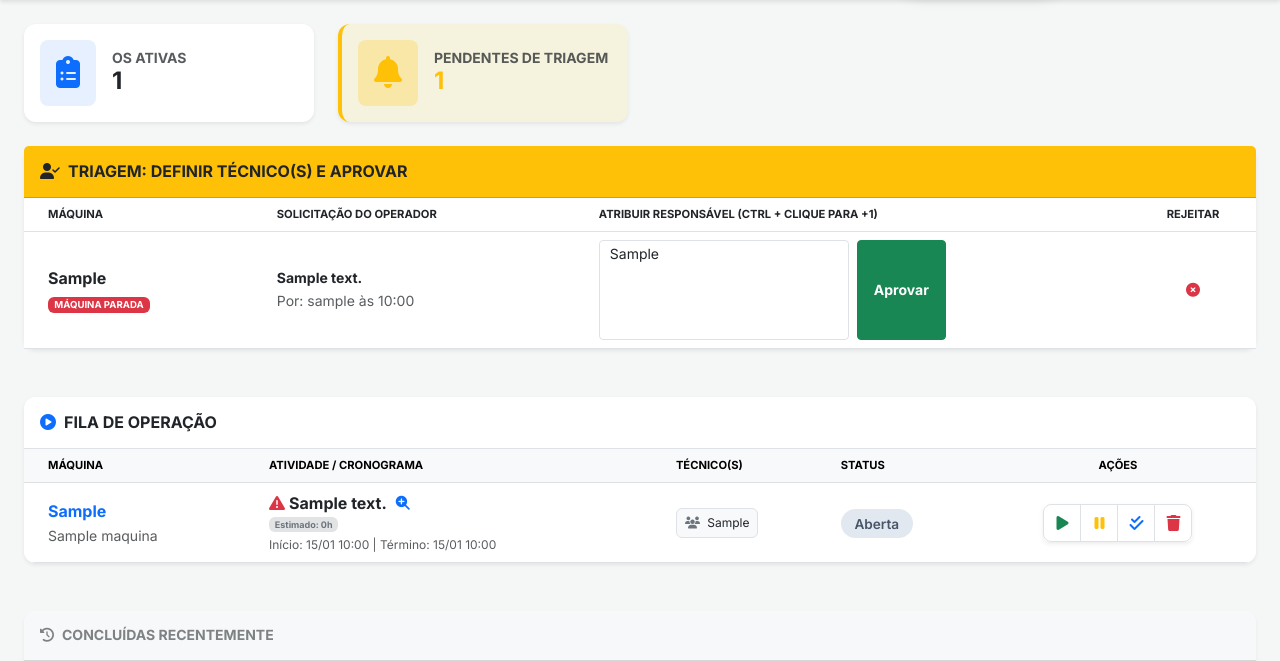
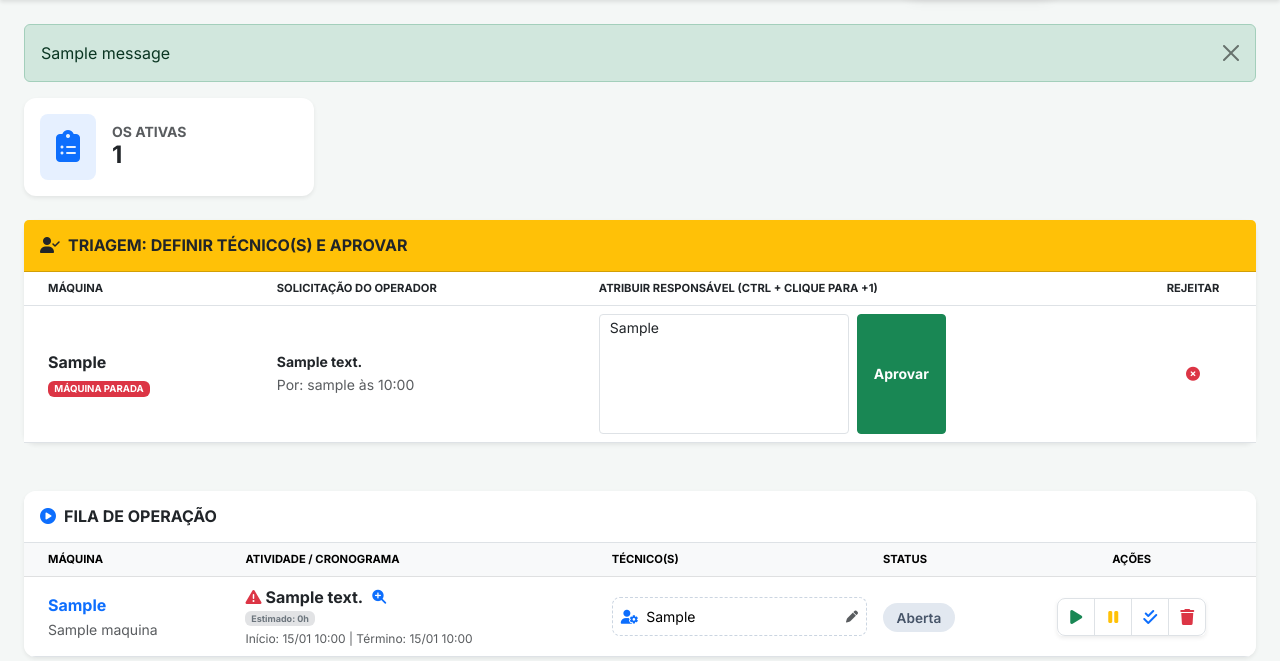
Before and after one commit to zuckalez0-oss/PCM-prototipo, a Django app: page / in a window 1280 px wide. Shown: the part 56-717 px from the top of the page. Run offline with Django 5.2, Linux system fonts and the light colour scheme; a user stored in the database is signed in; tables that the repository leaves empty hold one stand-in row (values such as "Sample post"); one stand-in notice (Sample message) is shown; some libraries are stand-ins or nearby versions.

Commit message:
Att, atribuir tecnicos.

```diff
--- a/assets/templates/assets/lista_ativos.html
+++ b/assets/templates/assets/lista_ativos.html
@@ -29,9 +29,12 @@
         .section-label { font-size: 0.75rem; font-weight: 700; color: #6c757d; text-transform: uppercase; letter-spacing: 0.5px; margin-bottom: 8px; display: block; }
         .w-fit { width: fit-content; }
 
-        /* Estilo para seletores múltiplos */
-        select[multiple] { height: 100px !important; }
+        select[multiple] { height: 120px !important; }
         .motivo-pausa-box { font-size: 0.75rem; color: #b45309; background: #fffbeb; padding: 4px 8px; border-radius: 4px; margin-top: 5px; border-left: 3px solid #f59e0b; }
+
+        /* Novo estilo para o botão de troca de técnico */
+        .btn-tecnico-edit { background: #fff; border: 1px dashed #cbd5e1; transition: all 0.2s; text-align: left; width: 100%; padding: 8px; border-radius: 8px; }
+        .btn-tecnico-edit:hover { background: #f8fafc; border-color: #3b82f6; }
     </style>
 </head>
 <body>
@@ -63,6 +66,15 @@
 
     <div class="container-fluid px-4">
 
+        {% if messages %}
+            {% for message in messages %}
+                <div class="alert alert-{{ message.tags }} alert-dismissible fade show" role="alert">
+                    {{ message }}
+                    <button type="button" class="btn-close" data-bs-dismiss="alert"></button>
+                </div>
+            {% endfor %}
+        {% endif %}
+
         <div class="row mb-4">
             <div class="col-md-3">
                 <div class="card p-3 d-flex flex-row align-items-center h-100 shadow-sm border-0">
@@ -72,18 +84,6 @@
                     <div>
                         <h6 class="text-muted mb-0 small fw-bold">OS ATIVAS</h6>
                         <h4 class="fw-bold mb-0">{{ atividades|length }}</h4>
-                    </div>
-                </div>
-            </div>
-
-            <div class="col-md-3">
-                <div class="card p-3 d-flex flex-row align-items-center h-100 shadow-sm border-0 {% if chamados_pendentes %}border-start border-warning border-4 bg-warning bg-opacity-10{% endif %}">
-                    <div class="bg-warning bg-opacity-25 p-3 rounded-3 me-3 text-warning">
-                        <i class="fas fa-bell fa-2x"></i>
-                    </div>
-                    <div>
-                        <h6 class="text-muted mb-0 small fw-bold text-uppercase">Pendentes de Triagem</h6>
-                        <h4 class="fw-bold mb-0 text-warning">{{ chamados_pendentes|length }}</h4>
                     </div>
                 </div>
             </div>
@@ -149,7 +149,7 @@
                         <tr class="small text-muted" style="font-size: 0.7rem;">
                             <th class="ps-4">MÁQUINA</th>
                             <th>ATIVIDADE / CRONOGRAMA</th>
-                            <th>TÉCNICO(S)</th>
+                            <th style="min-width: 180px;">TÉCNICO(S)</th>
                             <th>STATUS</th>
                             <th class="text-center">AÇÕES</th>
                         </tr>
@@ -175,14 +175,18 @@
                                 </div>
                             </td>
                             <td>
-                                <span class="badge bg-light text-dark border p-2 fw-normal">
-                                    <i class="fas fa-users me-1 text-secondary"></i>
-                                    {% for colab in atividade.colaboradores.all %}
-                                        {{ colab.first_name|default:colab.username }}{% if not forloop.last %}, {% endif %}
-                                    {% empty %}
-                                        <span class="text-danger fw-bold italic">Sem Técnico</span>
-                                    {% endfor %}
-                                </span>
+                                <button class="btn-tecnico-edit d-flex align-items-center justify-content-between"
+                                        data-bs-toggle="modal" data-bs-target="#modalTecnicos{{ atividade.id }}">
+                                    <div class="small">
+                                        <i class="fas fa-user-gear me-1 text-primary"></i>
+                                        {% for colab in atividade.colaboradores.all %}
+                                            {{ colab.first_name|default:colab.username }}{% if not forloop.last %}, {% endif %}
+                                        {% empty %}
+                                            <span class="text-danger fw-bold">Sem Técnico</span>
+                                        {% endfor %}
+                                    </div>
+                                    <i class="fas fa-pen fa-xs text-muted"></i>
+                                </button>
                             </td>
                             <td>
                                 <div id="status-container-{{ atividade.id }}">
@@ -199,18 +203,14 @@
                             <td class="text-center">
                                 <div class="btn-group shadow-sm">
                                     <button class="btn btn-action" hx-post="{% url 'alterar_status' atividade.id 'executando' %}" hx-target="#status-badge-{{ atividade.id }}" hx-swap="outerHTML" onclick="setTimeout(()=>location.reload(), 500)"><i class="fas fa-play text-success"></i></button>
-
                                     <button class="btn btn-action" data-bs-toggle="modal" data-bs-target="#modalPausa{{ atividade.id }}">
                                         <i class="fas fa-pause text-warning"></i>
                                     </button>
-
                                     <button class="btn btn-action text-primary" onclick="setTimeout(()=>location.reload(), 500)" hx-post="{% url 'alterar_status' atividade.id 'finalizada' %}" hx-target="#status-badge-{{ atividade.id }}"><i class="fas fa-check-double"></i></button>
                                     <button class="btn btn-action text-danger" data-bs-toggle="modal" data-bs-target="#modalCancela{{ atividade.id }}"><i class="fas fa-trash"></i></button>
                                 </div>
                             </td>
                         </tr>
-                        {% empty %}
-                        <tr><td colspan="5" class="text-center py-5 text-muted">Nenhuma atividade pendente.</td></tr>
                         {% endfor %}
                     </tbody>
                 </table>
@@ -258,6 +258,33 @@
     </div>
 
     {% for atividade in atividades %}
+    <div class="modal fade" id="modalTecnicos{{ atividade.id }}" tabindex="-1">
+        <div class="modal-dialog modal-dialog-centered">
+            <form action="{% url 'atribuir_tecnicos' atividade.id %}" method="post" class="modal-content border-0 shadow">
+                {% csrf_token %}
+                <div class="modal-header bg-primary text-white">
+                    <h6 class="modal-title fw-bold">EDITAR EQUIPE - OS #{{ atividade.id }}</h6>
+                    <button type="button" class="btn-close btn-close-white" data-bs-dismiss="modal"></button>
+                </div>
+                <div class="modal-body p-4">
+                    <label class="section-label">Selecione o(s) Técnico(s) (Segure CTRL para +1)</label>
+                    <select name="tecnicos" class="form-select" multiple required style="height: 150px;">
+                        {% for t in tecnicos %}
+                            <option value="{{ t.id }}" {% if t in atividade.colaboradores.all %}selected{% endif %}>
+                                {{ t.first_name|default:t.username }}
+                            </option>
+                        {% endfor %}
+                    </select>
+                    <small class="text-muted mt-2 d-block">Dica: Selecione novamente todos os técnicos que trabalharão nesta tarefa.</small>
+                    <div class="d-flex gap-2 mt-4">
+                        <button type="button" class="btn btn-light w-100" data-bs-dismiss="modal">Voltar</button>
+                        <button type="submit" class="btn btn-primary w-100 fw-bold">Salvar Equipe</button>
+                    </div>
+                </div>
+            </form>
+        </div>
+    </div>
+
     <div class="modal fade" id="modalPausa{{ atividade.id }}" tabindex="-1">
         <div class="modal-dialog modal-dialog-centered">
             <div class="modal-content border-0 shadow">
@@ -267,7 +294,7 @@
                 </div>
                 <div class="modal-body p-4">
                     <label class="section-label">Motivo da Pausa (Obrigatório)</label>
-                    <textarea id="justificativa{{ atividade.id }}" name="justificativa{{ atividade.id }}" class="form-control" rows="3" required placeholder="Ex: Aguardando peça, troca de turno, falta de ferramenta..."></textarea>
+                    <textarea id="justificativa{{ atividade.id }}" name="justificativa{{ atividade.id }}" class="form-control" rows="3" required placeholder="Ex: Aguardando peça, troca de turno..."></textarea>
                     <div class="d-flex gap-2 mt-4">
                         <button type="button" class="btn btn-light w-100" data-bs-dismiss="modal">Voltar</button>
                         <button type="button" class="btn btn-warning w-100 fw-bold"
@@ -280,60 +307,6 @@
                     </div>
                 </div>
             </div>
-        </div>
-    </div>
-
-    <div class="modal fade" id="modalExpandir{{ atividade.id }}" tabindex="-1">
-        <div class="modal-dialog">
-            <div class="modal-content shadow-lg border-0">
-                <div class="modal-header bg-primary text-white border-0">
-                    <h6 class="modal-title fw-bold">OS #{{ atividade.id }} - DETALHAMENTO</h6>
-                    <button type="button" class="btn-close btn-close-white" data-bs-dismiss="modal"></button>
-                </div>
-                <div class="modal-body">
-                    <div class="mb-4">
-                        <label class="section-label">Descrição da Tarefa</label>
-                        <p class="fw-bold">{{ atividade.descricao }}</p>
-                    </div>
-                    <div class="mb-4">
-                        <label class="section-label">Instruções Técnicas</label>
-                        <div class="p-3 bg-light rounded border small">
-                            {{ atividade.procedimento_base.instrucoes|default:"Nenhuma instrução adicional cadastrada." }}
-                        </div>
-                    </div>
-                    <div class="row">
-                        <div class="col-6">
-                            <label class="section-label">TAG Máquina</label>
-                            <p class="small">{{ atividade.maquina.codigo }}</p>
-                        </div>
-                        <div class="col-6">
-                            <label class="section-label">Responsáveis</label>
-                            <p class="small">
-                                {% for colab in atividade.colaboradores.all %}
-                                    {{ colab.get_full_name|default:colab.username }}{% if not forloop.last %}, {% endif %}
-                                {% endfor %}
-                            </p>
-                        </div>
-                    </div>
-                </div>
-            </div>
-        </div>
-    </div>
-
-    <div class="modal fade" id="modalCancela{{ atividade.id }}" tabindex="-1">
-        <div class="modal-dialog modal-dialog-centered">
-            <form action="{% url 'cancelar_atividade' atividade.id %}" method="post" class="modal-content border-0 shadow">
-                {% csrf_token %}
-                <div class="modal-body p-4">
-                    <h6 class="fw-bold text-danger mb-3 text-uppercase">Cancelar Ordem de Serviço</h6>
-                    <p class="small text-muted">A OS para <strong>{{ atividade.maquina.codigo }}</strong> será removida. Informe o motivo:</p>
-                    <textarea name="motivo" class="form-control mb-3" rows="3" required placeholder="Por que esta OS está sendo cancelada?"></textarea>
-                    <div class="row g-2">
-                        <div class="col-6"><button type="button" class="btn btn-light w-100" data-bs-dismiss="modal">Voltar</button></div>
-                        <div class="col-6"><button type="submit" class="btn btn-danger w-100 fw-bold">Cancelar OS</button></div>
-                    </div>
-                </div>
-            </form>
         </div>
     </div>
     {% endfor %}
@@ -370,15 +343,7 @@
                                 {{ form.data_planejada }}
                             </div>
                             <div class="col-12">
-                                <div class="p-3 border rounded bg-danger bg-opacity-10">
-                                    <div class="form-check form-switch m-0">
-                                        {{ form.eh_emergencial }}
-                                        <label class="form-check-label fw-bold text-danger">ATIVIDADE EMERGENCIAL (CORTAR FILA)</label>
-                                    </div>
-                                </div>
-                            </div>
-                            <div class="col-12">
-                                <label class="section-label">Responsáveis Técnicos (Segure Ctrl para vários)</label>
+                                <label class="section-label">Responsáveis Técnicos (CTRL para vários)</label>
                                 {{ form.colaboradores }}
                             </div>
                             <div id="sectionTempo" class="col-12">
--- a/assets/urls.py
+++ b/assets/urls.py
@@ -14,4 +14,5 @@ urlpatterns = [
     path('chamado/recusar/<int:chamado_id>/', views.recusar_chamado, name='recusar_chamado'),
     path('atividade/cancelar/<int:atividade_id>/', views.cancelar_atividade, name='cancelar_atividade'),
     path('logout/', views.logout_view, name='logout'),
+    path('atividade/<int:atividade_id>/atribuir/', views.atribuir_tecnicos, name='atribuir_tecnicos'),
 ]
--- a/assets/views.py
+++ b/assets/views.py
@@ -132,6 +132,19 @@ def alterar_status(request, atividade_id, novo_status):
     )
 
 @login_required
+def atribuir_tecnicos(request, atividade_id):
+    if request.method == 'POST':
+        atividade = get_object_or_404(Atividade, id=atividade_id)
+        # Pega a lista de IDs de técnicos enviados pelo formulário
+        tecnicos_ids = request.POST.getlist('tecnicos')
+
+        # O método .set() remove os antigos e adiciona os novos automaticamente
+        atividade.colaboradores.set(tecnicos_ids)
+
+        messages.success(request, f"Equipe da OS #{atividade.id} atualizada!")
+    return redirect('lista_atividades')
+
+@login_required
 def pagina_gantt(request):
     return render(request, 'assets/gantt.html')
 # ---------------------------------------------
```
